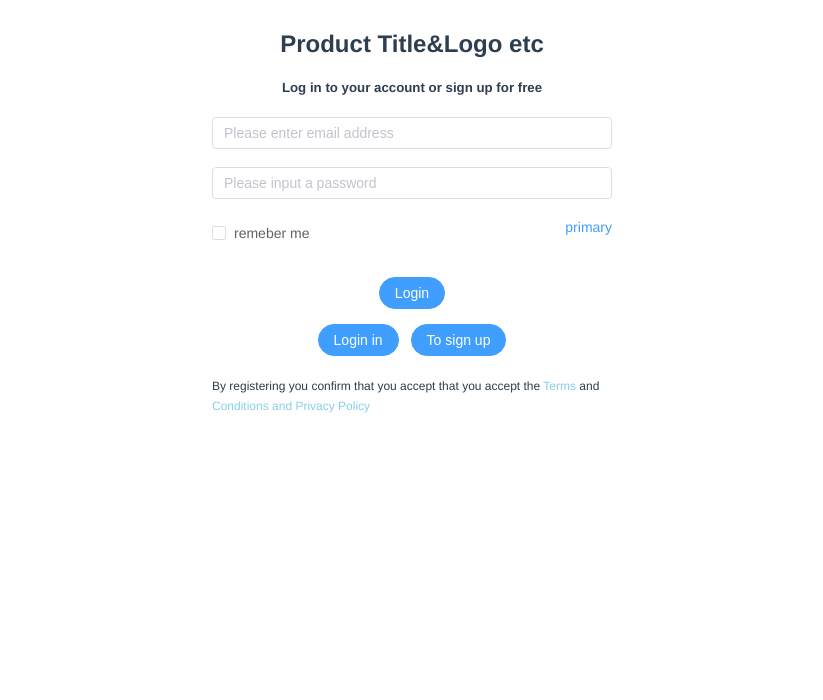
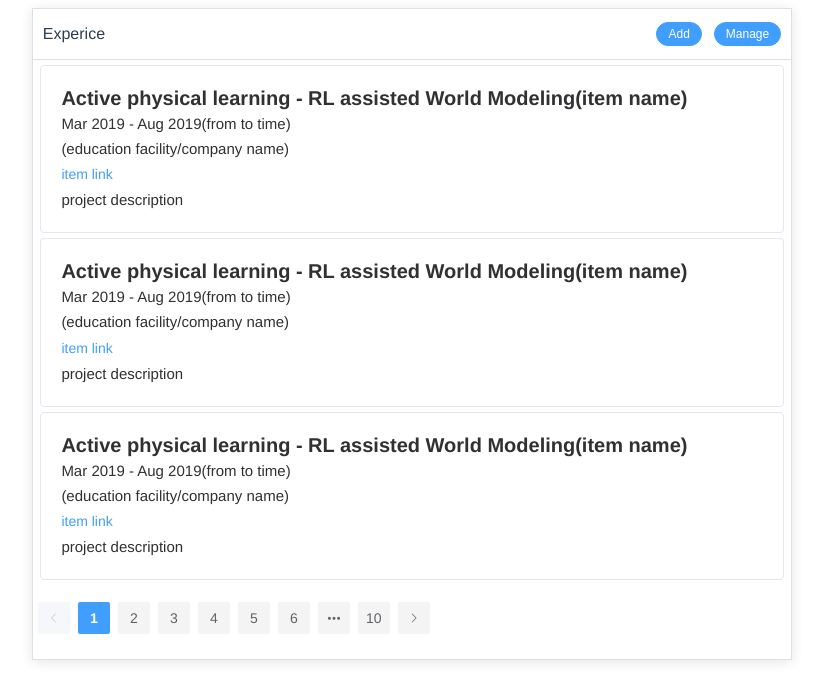
Before and after one commit to L-JiaWei/vue-outsource, a Vue app: page /experience in a window 1280 px wide. Before the commit this address led to /. Shown: the top 700 px of the page, without its empty margins (228-1051 px from the left). Built offline with nearby package versions, Linux system fonts and the light colour scheme.

Commit message:
Add project components

```diff
--- a/package.json
+++ b/package.json
@@ -7,6 +7,7 @@
     "build": "vue-cli-service build"
   },
   "dependencies": {
+    "@element-plus/icons": "^0.0.11",
     "axios": "^0.24.0",
     "core-js": "^3.6.5",
     "element-plus": "^1.2.0-beta.3",
--- /dev/null
+++ b/src/components/Experience.vue
@@ -0,0 +1,87 @@
+<template>
+    <div class="app-exper">
+        <div class="top">
+            <span>Experice</span>
+            <div>
+                <el-button type="primary" round size='small'>Add</el-button>
+                <el-button type="primary" round size='small'>Manage</el-button>
+            </div>
+        </div>
+        <div class="box">
+            <el-card shadow="hover">
+                <div class="card">
+                    <div class="text">Active physical learning - RL assisted World Modeling(item name)</div>
+                    <div class="text1">Mar 2019 - Aug 2019(from to time)</div>
+                    <div class="text1">(education facility/company name)</div>
+                    <div><el-link type="primary">item link</el-link></div>
+                    <div class="text1">project description</div>
+                </div>
+            </el-card>
+            <el-card shadow="hover">
+                <div class="card">
+                    <div class="text">Active physical learning - RL assisted World Modeling(item name)</div>
+                    <div class="text1">Mar 2019 - Aug 2019(from to time)</div>
+                    <div class="text1">(education facility/company name)</div>
+                    <div><el-link type="primary">item link</el-link></div>
+                    <div class="text1">project description</div>
+                </div>
+            </el-card>
+            <el-card shadow="hover">
+                <div class="card">
+                    <div class="text">Active physical learning - RL assisted World Modeling(item name)</div>
+                    <div class="text1">Mar 2019 - Aug 2019(from to time)</div>
+                    <div class="text1">(education facility/company name)</div>
+                    <div><el-link type="primary">item link</el-link></div>
+                    <div class="text1">project description</div>
+                </div>
+            </el-card>
+        </div>
+        <div class="foot">
+            <el-pagination background layout="prev, pager, next" :total="100" />
+        </div>
+    </div>
+</template>
+
+<script setup>
+
+</script>
+
+<style lang="less">
+.app-exper{
+    width: 60%;
+    height: 650px;
+    margin: auto;
+    border: 1px solid var(--el-border-color-base);
+    box-shadow:0 2px 12px 0 rgba(0, 0, 0, 0.1) ;
+    .top{
+        height: 50px;
+        border-bottom: 1px solid var(--el-border-color-base);
+        display: flex;
+        justify-content: space-between;
+        align-items: center;
+        padding: 0px 10px 0px 10px;
+    }
+    .box{
+        width: 98%;
+        margin: auto;
+    }
+    .el-card{
+        margin-top: 5px;
+        margin-bottom: 5px;
+    }
+    .card{
+        text-align: left;
+        line-height: 25px;
+    }
+    .text{
+        font-size: 20px;
+        font-weight: bold;
+    }
+    .text1{
+        font-size: 15px;
+    }
+    .foot{
+        margin-top: 20px;
+    }
+}
+</style>
--- a/src/network/io.js
+++ b/src/network/io.js
@@ -1,7 +1,7 @@
 import axios from "axios";
 import qs from 'qs'
 export const instance = axios.create({
-    baseURL: 'http://10.1.86.156:8080',
+    baseURL: 'http://10.1.86.233:8080',
     timeout: 5000,
     withCredentials: true,
     headers: {
--- a/src/router/index.js
+++ b/src/router/index.js
@@ -3,6 +3,7 @@ import Login from '../views/Login.vue'
 import SignUp from '../views/SignUp.vue'
 import Client from '../views/Client.vue'
 import Developer from '../views/Developer.vue'
+import Experience from '../components/Experience.vue'
 const routes = [{
         path: '/',
         name: 'login',
@@ -23,6 +24,11 @@ const routes = [{
         component: Developer
     },
     {
+        path:'/experience',
+        name:'experience',
+        component:Experience
+    },
+    {
         path: '/:pathMatch(.*)',
         redirect: '/'
     }
--- a/src/views/Login.vue
+++ b/src/views/Login.vue
@@ -53,7 +53,9 @@ import {
 import "element-plus/dist/index.css";
 import { userlogin } from "../network/dataSource";
 import index from "../components/LoginIndex.vue";
-
+import { useRouter } from "vue-router";
+const router = useRouter()
+import Experience from "../components/Experience.vue"
 const refruleForm = ref(null);
 
 const ruleForm = reactive({
@@ -105,6 +107,7 @@ const login = async () => {
     });
     if (res.data.statusCode === 1) {
       ElMessage.success("Login successful");
+      router.push({path:'/experience'})
     } else {
       ElMessage.error("Login failed");
     }
```
Also changed, not shown: src/components/Reviews.vue (added, +32 -0 lines), src/components/LoginIndex.vue (line endings or trailing spaces), 1 other file (tests, documents, lock files or other folders).
